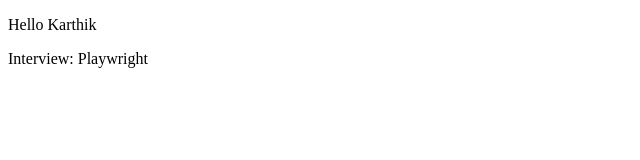
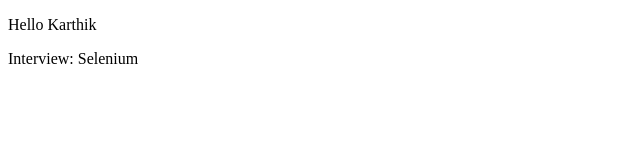
Before and after one commit to lkarthik16/learn-git, a plain HTML site: page index.html in a window 1280 px wide. Shown: the full height of the page, 0-640 px from the left. Drawn offline with Linux system fonts and the light colour scheme.

Commit message:
Selenium

```diff
--- a/index.html
+++ b/index.html
@@ -7,6 +7,6 @@
 </head>
 <body>
     <p>Hello Karthik</p>
-    <p>Interview: Playwright</p>
+    <p>Interview: Selenium</p>
 </body>
 </html>
```
